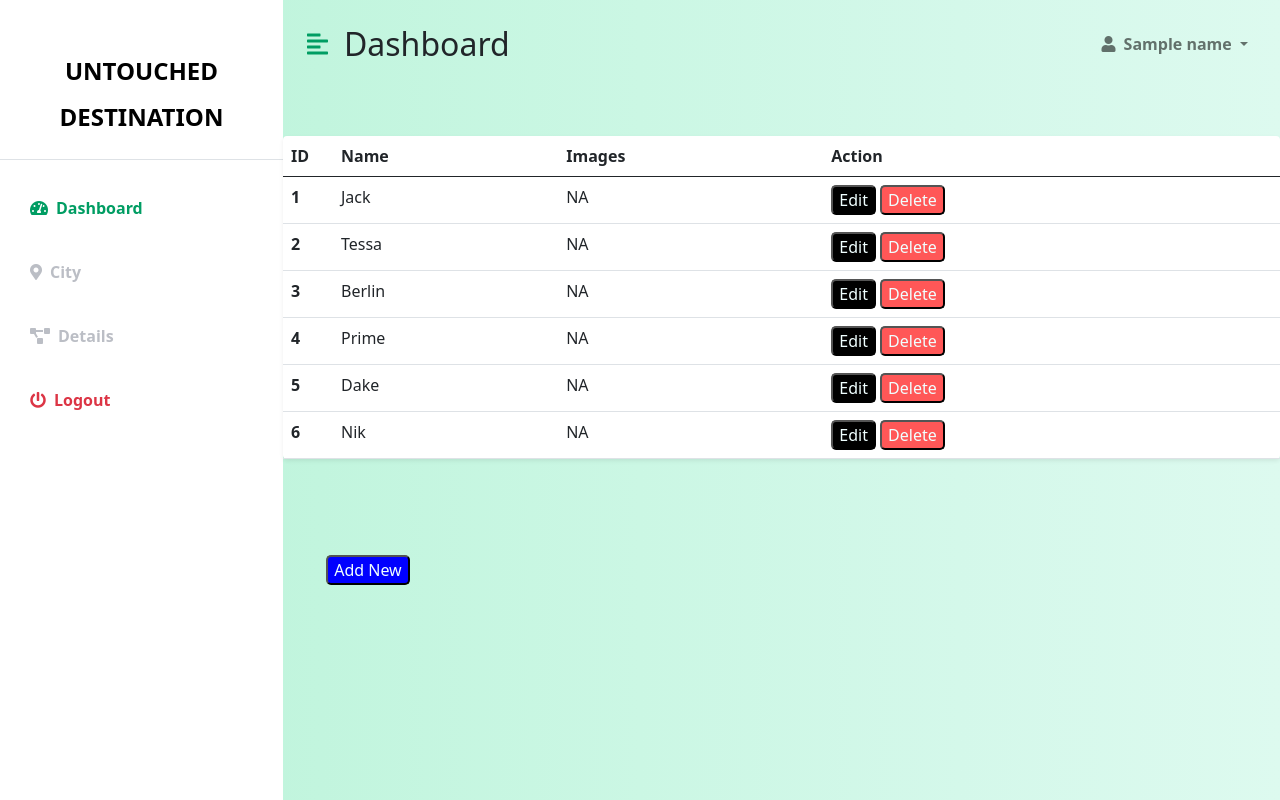
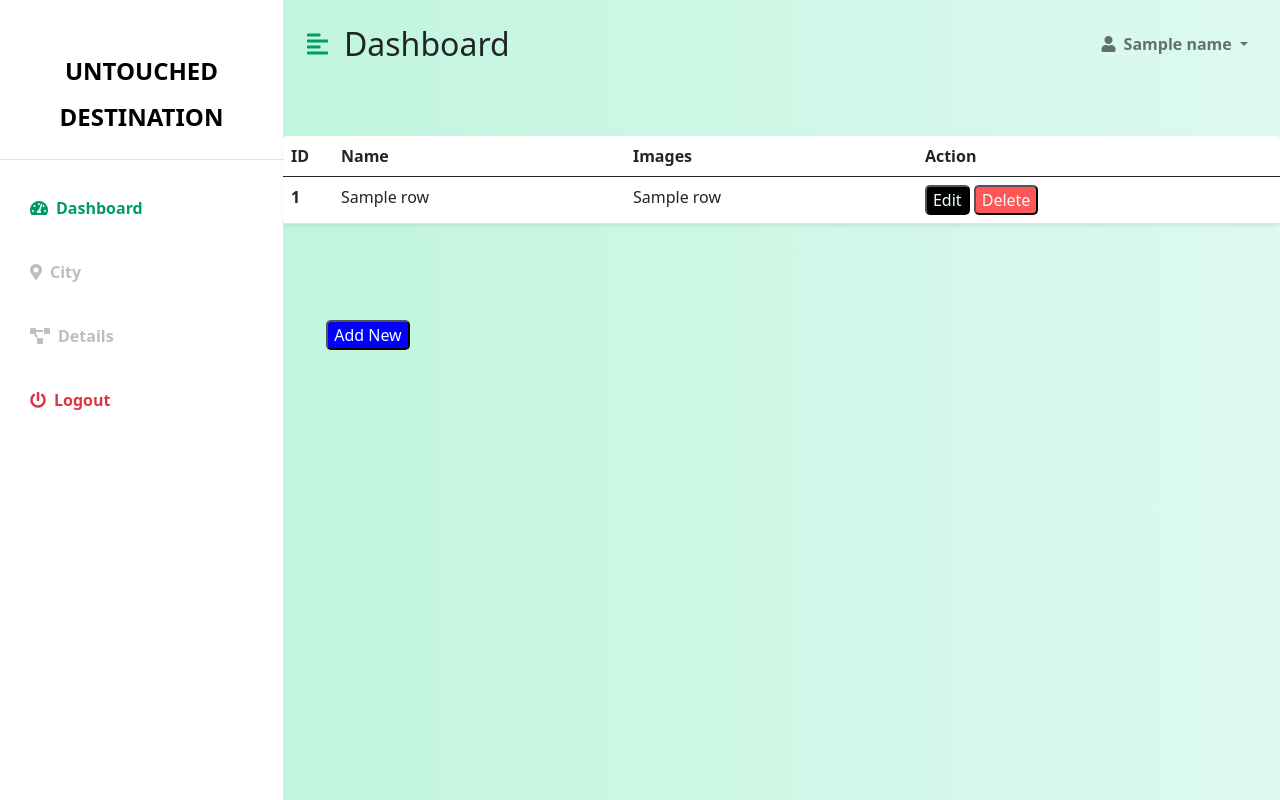
Before and after one commit to sid86-dev/Travel-Saas, a Flask app: template templates/admin.html in a window 1280 px wide. Run offline with Flask 2, Linux system fonts and the light colour scheme; the template is opened without the code that fills it: most values are stand-ins (such as "Sample title", 1, 10 or a date in 2020); some libraries are stand-ins or nearby versions.

Commit message:
Update admin.html

```diff
--- a/templates/admin.html
+++ b/templates/admin.html
@@ -122,7 +122,7 @@
             <div class="list-group list-group-flush my-3">
                 <a href="#" class="list-group-item list-group-item-action bg-transparent second-text active"><i
                         class="fas fa-tachometer-alt me-2"></i>Dashboard</a>
-                <a href="/admin_citydetails" class="list-group-item list-group-item-action bg-transparent second-text fw-bold"><i
+                <a href="/admin_city" class="list-group-item list-group-item-action bg-transparent second-text fw-bold"><i
                         class="fas fa-map-marker-alt me-2"></i>City</a>
                 <a href="/admin_dashboard" class="list-group-item list-group-item-action bg-transparent second-text fw-bold"><i
                         class="fas fa-project-diagram me-2"></i>Details</a>
@@ -178,19 +178,24 @@
                                 </tr>
                             </thead>
                             <tbody>
+                              {% for row in res %}
                                 <tr>
-                                    <th scope="row">1</th>
-                                    <td>Jack</td>
-                                    <td>NA</td>
+                                    <th scope="row">{{row[0]}}</th>
+                                    <td>{{row[1]}}</td>
+                                    <td>{{row[2]}}</td>
                                     <!-- <td>$75,000</td> -->
-                                    <td><button style="background-color: black; color: azure; border-radius: 5px;">Edit</button>
-                                    <button style="background-color: #ff5757; color: azure; border-radius: 5px;" id="b1">Delete</button></td>
+                                    <form method="post" action="/admin_citydetails/{{row[0]}}">
+                                    <td><button style="background-color: black; color: azure; border-radius: 5px;" name="edit" value="edit" >Edit</button>
+                                    <button style="background-color: #ff5757; color: azure; border-radius: 5px;" name="delete" value="delete" id="b1">Delete</button></td>
+                                    </form>
                                 </tr>
+                                {% endfor %}
+                                <!--
                                 <tr>
                                     <th scope="row">2</th>
                                     <td>Tessa</td>
                                     <td>NA</td>
-                                    <!-- <td>$25,000</td> -->
+                                    <!-- <td>$25,000</td>
                                     <td><button style="background-color: black; color: azure; border-radius: 5px;">Edit</button>
                                     <button style="background-color: #ff5757; color: azure; border-radius: 5px;" id="b1">Delete</button></td>
                                 </tr>
@@ -198,7 +203,7 @@
                                     <th scope="row">3</th>
                                     <td>Berlin</td>
                                     <td>NA</td>
-                                    <!-- <td>$100,00</td> -->
+                                    <!-- <td>$100,00</td>
                                     <td><button style="background-color: black; color: azure; border-radius: 5px;">Edit</button>
                                     <button style="background-color: #ff5757; color: azure; border-radius: 5px;" id="b1">Delete</button></td>
                                 </tr>
@@ -207,7 +212,7 @@
                                     <td>Prime</td>
                                     <td>NA</td>
 
-                                    <!-- <td>$125,00</td> -->
+                                    <!-- <td>$125,00</td>
                                     <td><button style="background-color: black; color: azure; border-radius: 5px;">Edit</button>
                                     <button style="background-color: #ff5757; color: azure; border-radius: 5px;" id="b1">Delete</button></td>
                                 </tr>
@@ -216,7 +221,7 @@
                                     <td>Dake</td>
                                     <td>NA</td>
 
-                                    <!-- <td>$60,000</td> -->
+                                    <!-- <td>$60,000</td>
                                     <td><button style="background-color: black; color: azure; border-radius: 5px;">Edit</button>
                                     <button style="background-color: #ff5757; color: azure; border-radius: 5px;" id="b1">Delete</button></td>
                                 </tr>
@@ -225,16 +230,17 @@
                                     <td>Nik</td>
                                     <td>NA</td>
 
-                                    <!-- <td>$150,00</td> -->
+                                    <!-- <td>$150,00</td>
                                     <td><button style="background-color: black; color: azure; border-radius: 5px;">Edit</button>
                                     <button style="background-color: #ff5757; color: azure; border-radius: 5px;" id="b1">Delete</button></td>
                                 </tr>
-
+                            -->
                             </tbody>
                         </table>
-
-                        <button style="background-color: blue; color: azure; border-radius: 5px;" id="an">Add New</button>
-                    </div>
+                        <form method="post" action="/admin_citydetails/0">
+                        <button style="background-color: blue; color: azure; border-radius: 5px;" id="an" name="new" value="new">Add New</button>
+                      </form>
+                      </div>
                 </div>
 
             </div>
```
